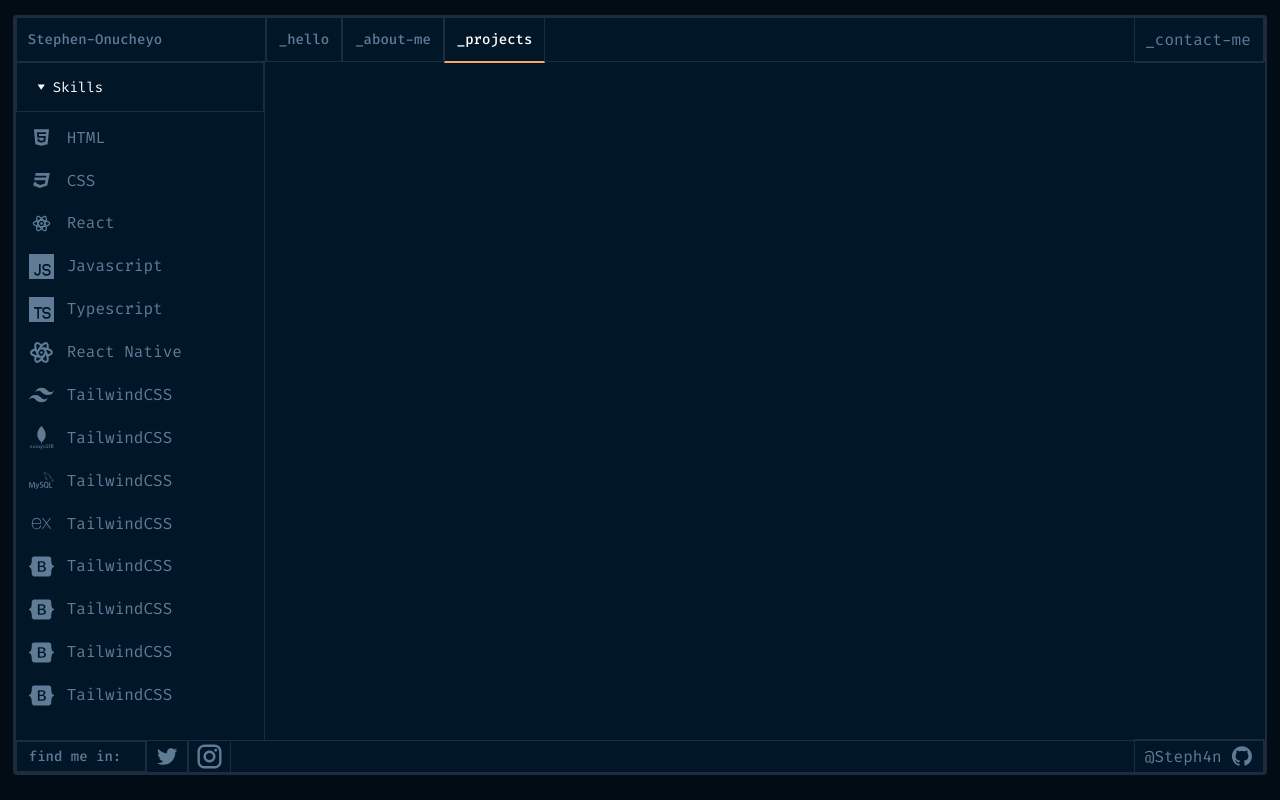
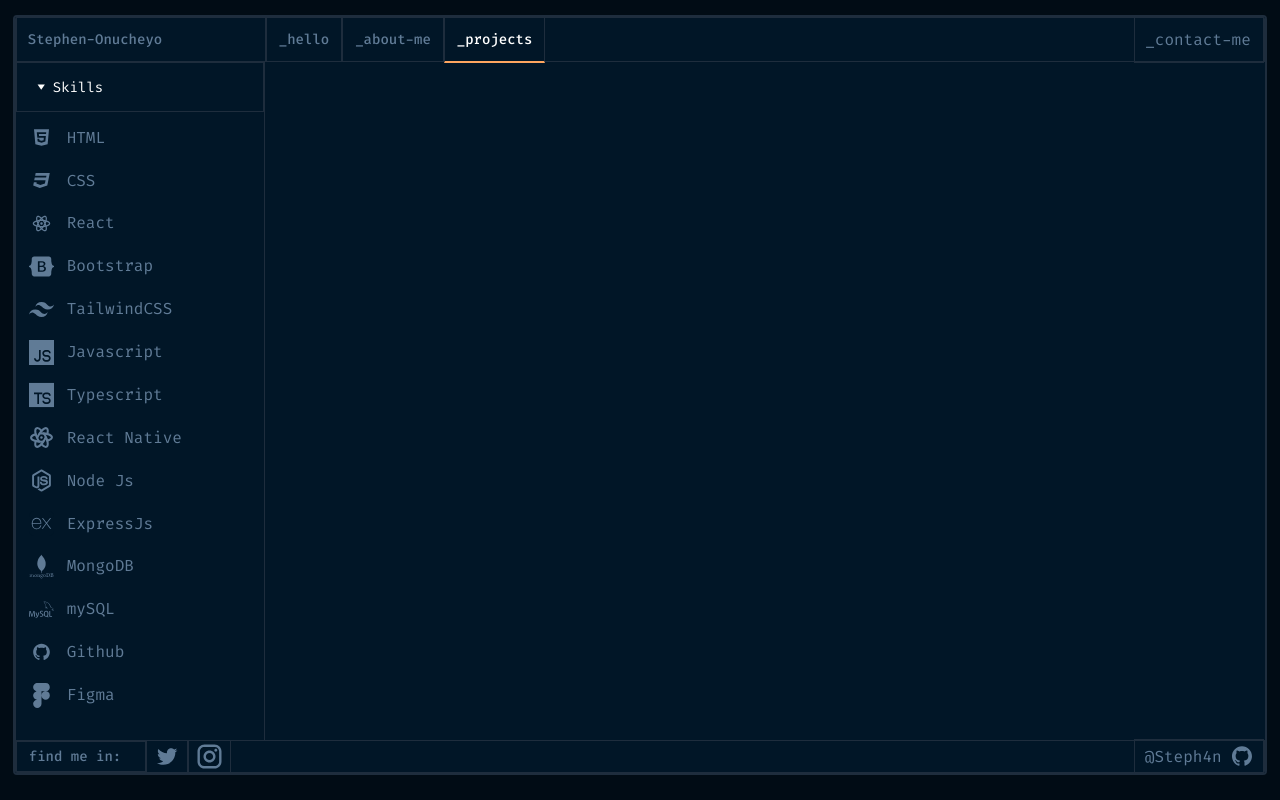
Before and after one commit to Stepheeeen/portfolio-v.2.0, a React (Vite) app: page /_projects in a window 1280 px wide. Built offline with nearby package versions, Linux system fonts and the light colour scheme.

Commit message:
happy sunday

```diff
--- /dev/null
+++ b/src/components/Card.jsx
@@ -0,0 +1,11 @@
+import React from 'react'
+
+const Card = () => {
+  return (
+    <div>
+
+    </div>
+  )
+}
+
+export default Card
--- a/src/pages/Project.jsx
+++ b/src/pages/Project.jsx
@@ -13,23 +13,26 @@
 import mysql from '../assets/icon/mysqlIcon.svg'
 import expressjs from '../assets/icon/expressjsIcon.svg'
 import bootstrap from '../assets/icon/bootstrapIcon.svg'
+import figma from '../assets/icon/figmaIcon.svg'
+import nodeJs from '../assets/icon/nodeJsIcon.svg'
+import versioncontrol from '../assets/icon/versioncontrolIcon.svg'
 
 const Project = () => {
     const skills = [
         {source: html, text: 'HTML', },
         {source: css, text: 'CSS', },
         {source: react, text: 'React', },
+        {source: bootstrap, text: 'Bootstrap'},
+        {source: tailwind, text: 'TailwindCSS'},
         {source: javascript, text: 'Javascript'},
         {source: typescript, text: 'Typescript'},
         {source: reactnative, text: 'React Native'},
-        {source: tailwind, text: 'TailwindCSS'},
-        {source: mongodb, text: 'TailwindCSS'},
-        {source: mysql, text: 'TailwindCSS'},
-        {source: expressjs, text: 'TailwindCSS'},
-        {source: bootstrap, text: 'TailwindCSS'},
-        {source: bootstrap, text: 'TailwindCSS'},
-        {source: bootstrap, text: 'TailwindCSS'},
-        {source: bootstrap, text: 'TailwindCSS'},
+        {source: nodeJs, text: 'Node Js'},
+        {source: expressjs, text: 'ExpressJs'},
+        {source: mongodb, text: 'MongoDB'},
+        {source: mysql, text: 'mySQL'},
+        {source: versioncontrol, text: 'Github'},
+        {source: figma, text: 'Figma'},
 
     ]
     return (
@@ -43,7 +46,7 @@
                     </nav>
 
                     <div className='h-[93%] overflow-scroll p-2 pb-4'>
-                        <ul>
+                        <ul className='pb-7'>
                             {skills.map((index, k) => (
                                 <li key={k} className={`flex items-center text-[#607B96] hover:text-white transition-all mb-2 w-full ${index.custom}`}>
                                     <img src={index.source} alt={index.text} className='w-[15%]' />
@@ -54,6 +57,15 @@
                     </div>
                 </div>
             </Sidebar>
+
+            <main className='md:w-[80%]'>
+                <nav className='w-full '>
+
+                </nav>
+                <div>
+
+                </div>
+            </main>
         </Dashboard>
     )
 }
```
Also changed, not shown: src/assets/icon/nodeJsIcon.svg (added).
